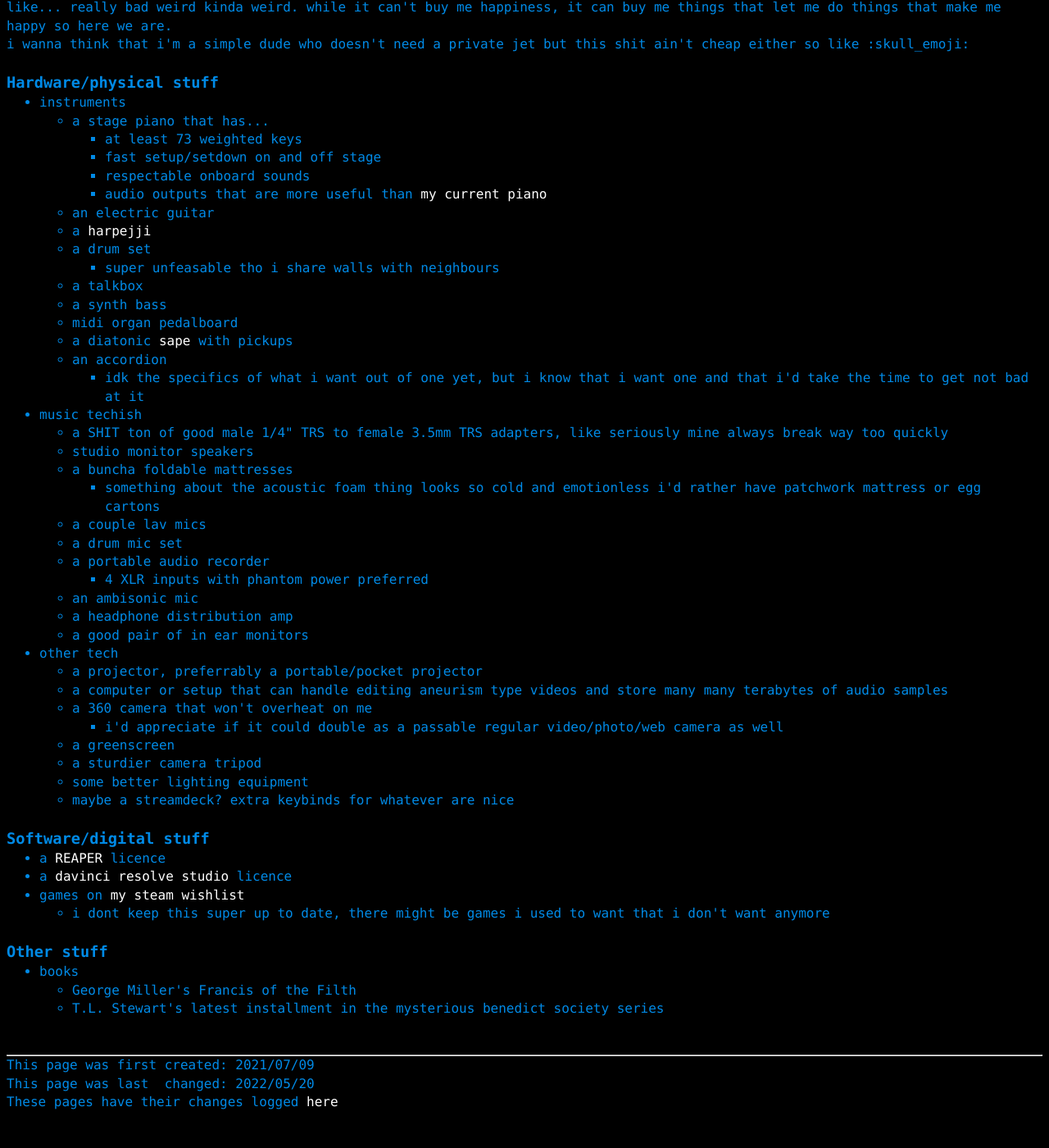
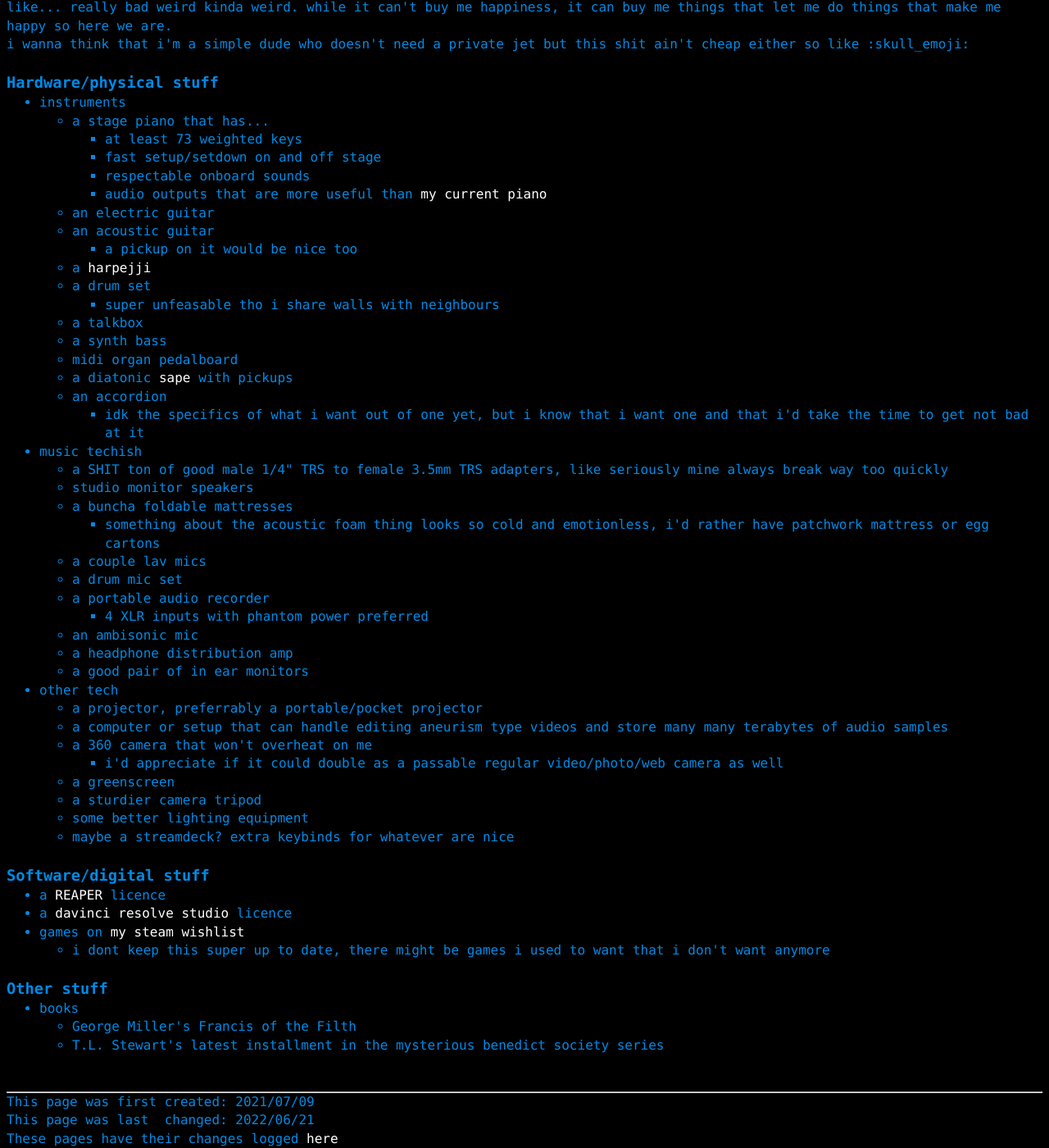
Before and after one commit to a-erfan-aa/a-erfan-aa.github.io, a Jekyll site: the page built from misc/things-i-want.html, in a window 1280 px wide and 1400 px high, scrolled down 405 px. Shown: the whole window at 82% size. Built offline with Jekyll 4.4.1, drawn with Linux system fonts in a browser that asks for light colours; before the commit the page ends 1760 px from its top, so only the background shows below that.

Commit message:
Add acoustic guitar to things-i-want.html
Also update lastChanged and make small grammar tweaks

```diff
--- a/misc/things-i-want.html
+++ b/misc/things-i-want.html
@@ -2,7 +2,7 @@
 layout: default
 title: things i want
 firstCreated: 2021/07/09
-lastChanged: 2022/05/20
+lastChanged: 2022/06/21
 ---
 <!-- title and subtitle -->
 <div>
@@ -36,6 +36,11 @@
 						</ul>
 					</li>
 					<li>an electric guitar</li>
+					<li>an acoustic guitar
+						<ul>
+							<li>a pickup on it would be nice too</li>
+						</ul>
+					</li>
 					<li>a <a href="https://en.wikipedia.org/wiki/Harpejji">harpejji</a></li>
 					<li>a drum set
 						<ul>
@@ -59,7 +64,7 @@
 					<li>studio monitor speakers</li>
 					<li>a buncha foldable mattresses
 						<ul>
-							<li>something about the acoustic foam thing looks so cold and emotionless i'd rather have patchwork mattress or egg cartons</li>
+							<li>something about the acoustic foam thing looks so cold and emotionless, i'd rather have patchwork mattress or egg cartons</li>
 						</ul>
 					</li>
 					<li>a couple lav mics</li>
```
